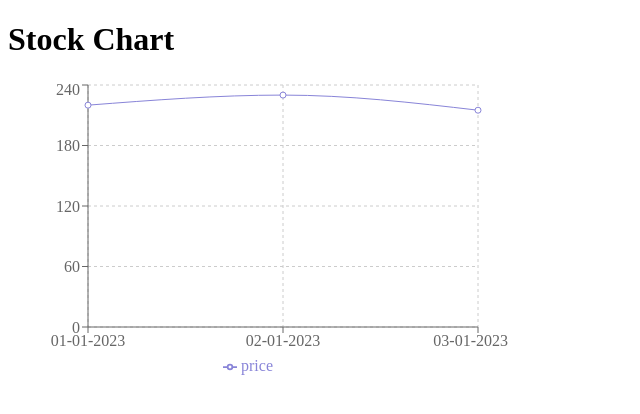
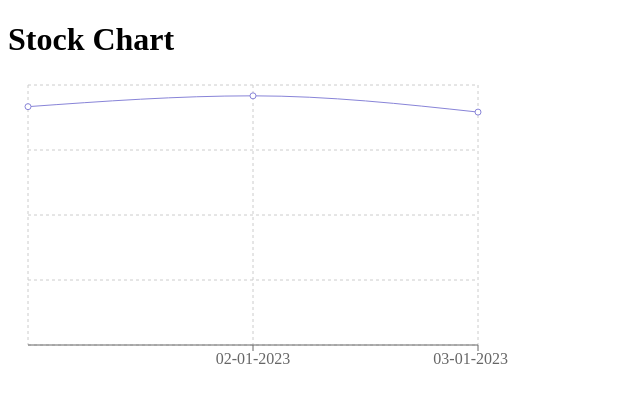
Before and after one commit to ToukoH/treidaus-setti, a React (Create React App) app: page / in a window 1280 px wide. Shown: the top 414 px of the page, without its empty margins (0-640 px from the left). Built offline with nearby package versions, Linux system fonts and the light colour scheme.

Commit message:
final cleanups

```diff
--- a/src/App.js
+++ b/src/App.js
@@ -2,12 +2,11 @@ import React from 'react'
 import StockChart from './StockChart'
 
 function App () {
-  // Sample data (you would fetch this from an API in a real-world scenario)
+  // NEXT TRY TO FETCH DATA FROM API AND USE IT HERE
   const data = [
     { date: '01-01-2023', price: 220 },
     { date: '02-01-2023', price: 230 },
     { date: '03-01-2023', price: 215 }
-    // ... more data
   ]
 
   return (
--- a/src/StockChart.jsx
+++ b/src/StockChart.jsx
@@ -1,5 +1,5 @@
 import React from 'react'
-import { LineChart, Line, XAxis, YAxis, CartesianGrid, Tooltip, Legend } from 'recharts'
+import { LineChart, Line, XAxis, CartesianGrid } from 'recharts'
 
 // eslint-disable-next-line react/prop-types
 const StockChart = ({ data }) => {
@@ -12,9 +12,6 @@ const StockChart = ({ data }) => {
     >
       <CartesianGrid strokeDasharray="3 3" />
       <XAxis dataKey="date" />
-      <YAxis />
-      <Tooltip />
-      <Legend />
       <Line type="monotone" dataKey="price" stroke="#8884d8" activeDot={{ r: 8 }} />
     </LineChart>
   )
```
